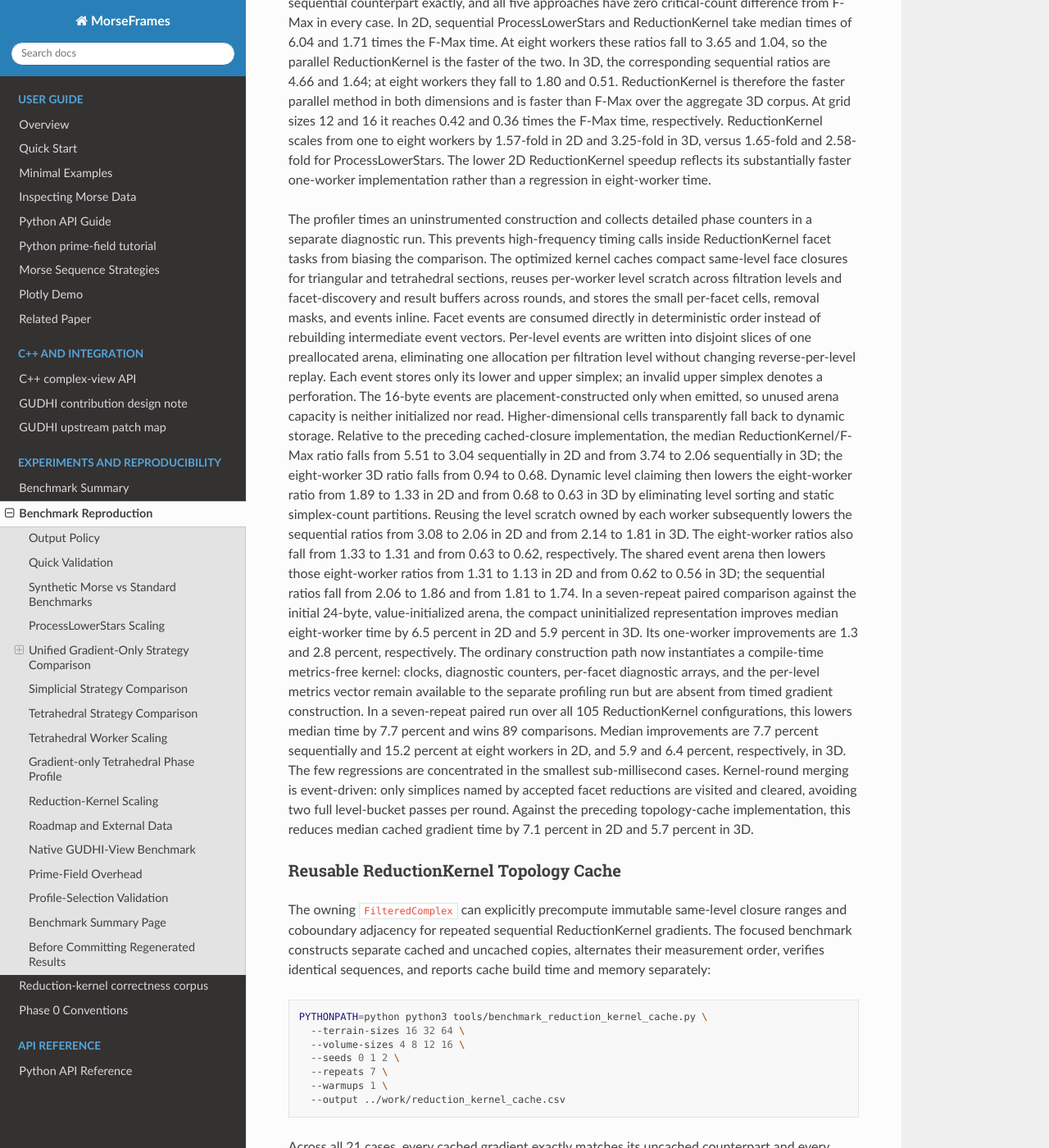
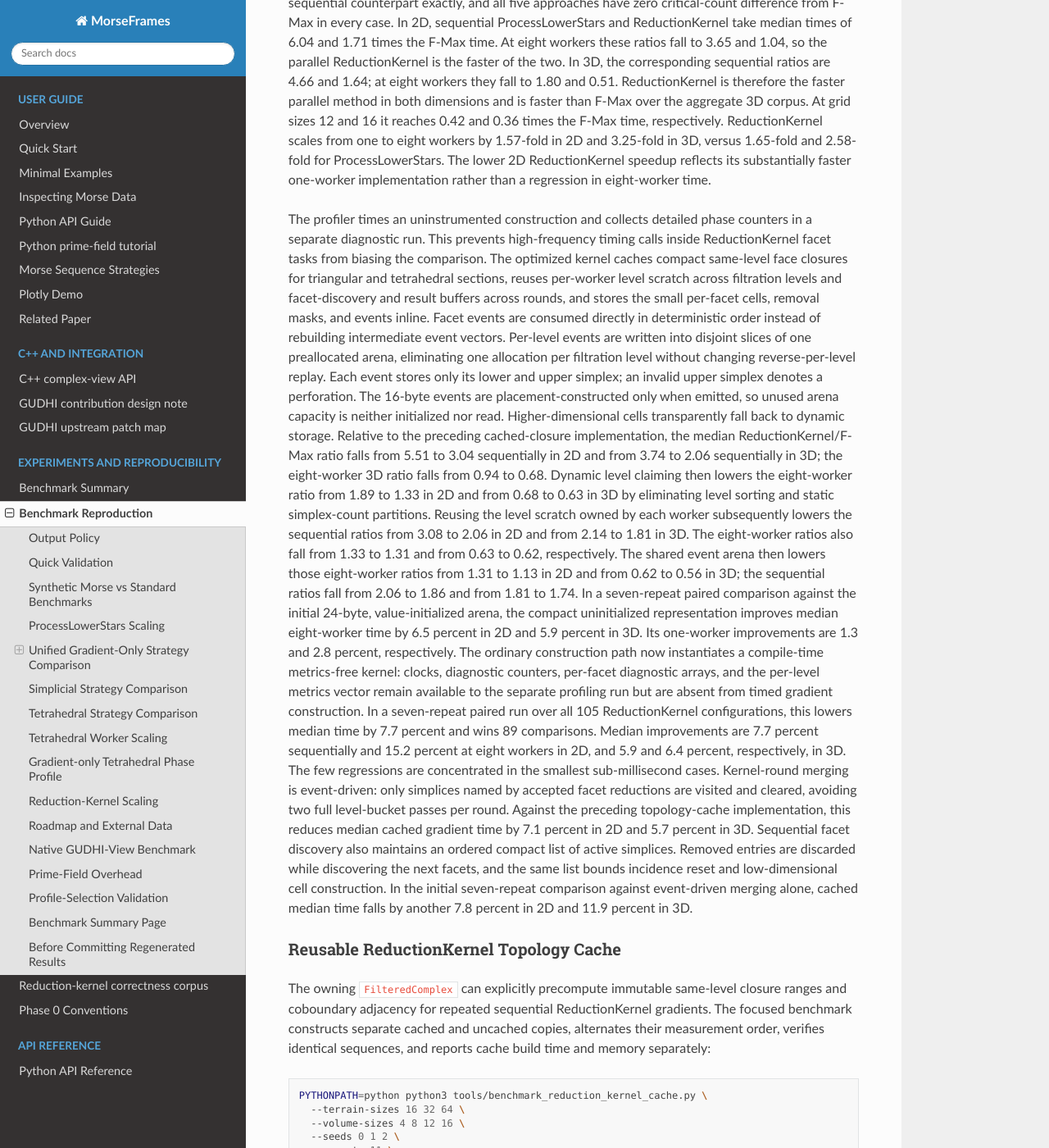
Before and after one commit to lnajman/morseframes, a Sphinx documentation site: the page built from docs/benchmark_reproduction.md, in a window 1280 px wide and 1400 px high, scrolled down 4278 px. Shown: the whole window at 82% size. Built offline with Sphinx 7.4.7 and the Read the Docs theme 3.1.0, drawn with Linux system fonts in a browser that asks for light colours; the version number is read from the project's files by our own code; some of the changed text lies outside the part shown.

Commit message:
Compact active ReductionKernel sections

````diff
--- a/docs/benchmark_reproduction.md
+++ b/docs/benchmark_reproduction.md
@@ -252,6 +252,11 @@ Kernel-round merging is event-driven: only simplices named by accepted facet
 reductions are visited and cleared, avoiding two full level-bucket passes per
 round. Against the preceding topology-cache implementation, this reduces
 median cached gradient time by 7.1 percent in 2D and 5.7 percent in 3D.
+Sequential facet discovery also maintains an ordered compact list of active
+simplices. Removed entries are discarded while discovering the next facets,
+and the same list bounds incidence reset and low-dimensional cell construction.
+In the initial seven-repeat comparison against event-driven merging alone,
+cached median time falls by another 7.8 percent in 2D and 11.9 percent in 3D.
 
 ### Reusable ReductionKernel Topology Cache
 
@@ -266,17 +271,17 @@ PYTHONPATH=python python3 tools/benchmark_reduction_kernel_cache.py \
   --terrain-sizes 16 32 64 \
   --volume-sizes 4 8 12 16 \
   --seeds 0 1 2 \
-  --repeats 7 \
-  --warmups 1 \
+  --repeats 11 \
+  --warmups 2 \
   --output ../work/reduction_kernel_cache.csv
 ```
 
 Across all 21 cases, every cached gradient exactly matches its uncached
 counterpart and every cached run is faster. Median sequential speedup is
-1.42-fold on terrains and 1.51-fold on tetrahedral volumes. Median cache build
-costs are 0.23 ms and 1.57 ms, with median allocated footprints of 0.27 MiB and
+1.45-fold on terrains and 1.59-fold on tetrahedral volumes. Median cache build
+costs are 0.27 ms and 1.54 ms, with median allocated footprints of 0.27 MiB and
 1.65 MiB, respectively. The build cost is recovered after median counts of
-1.55 terrain gradients and 1.29 volume gradients. The largest `n=16` volume
+1.62 terrain gradients and 1.24 volume gradients. The largest `n=16` volume
 cache occupies 5.80 MiB. Multiworker ReductionKernel deliberately retains
 worker-local topology construction because shared-cache access did not improve
 its wall time.
````
Also changed, not shown: docs/strategies.md (+3 -0 lines), 1 other file.
